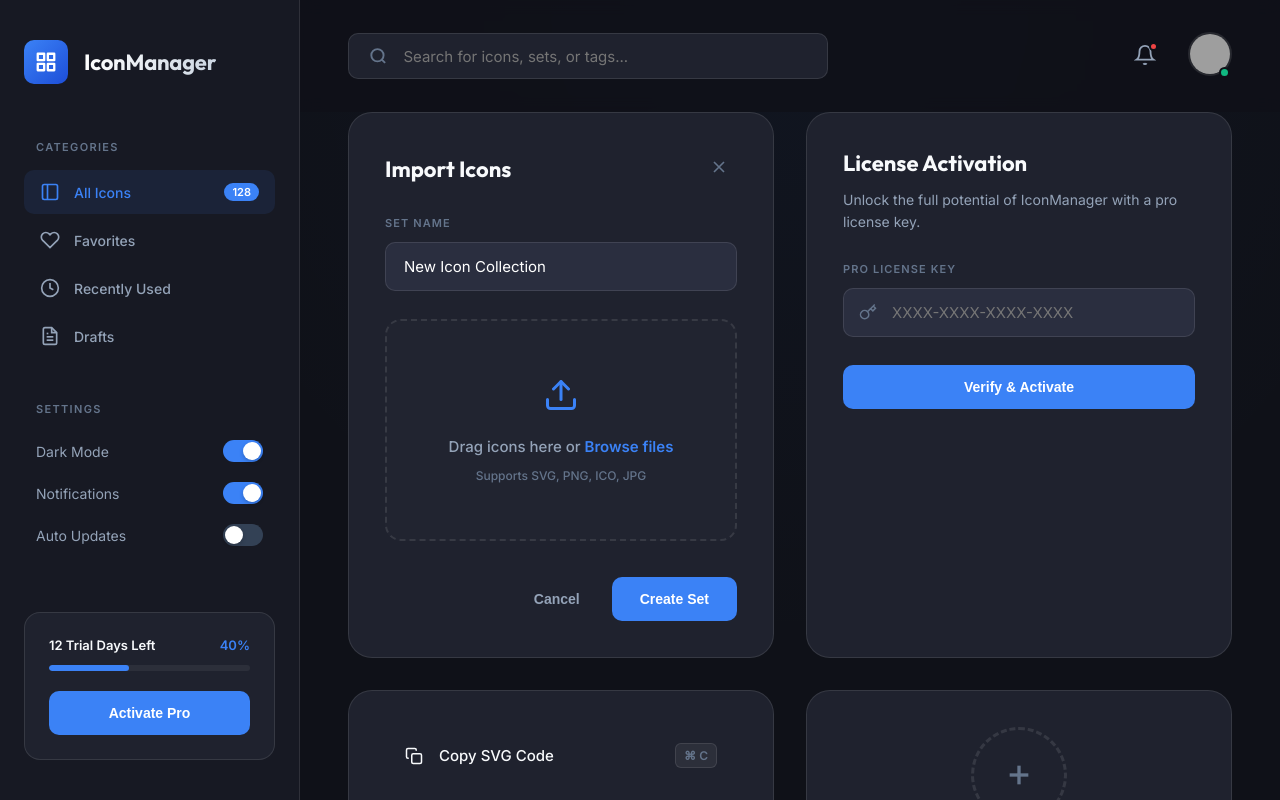
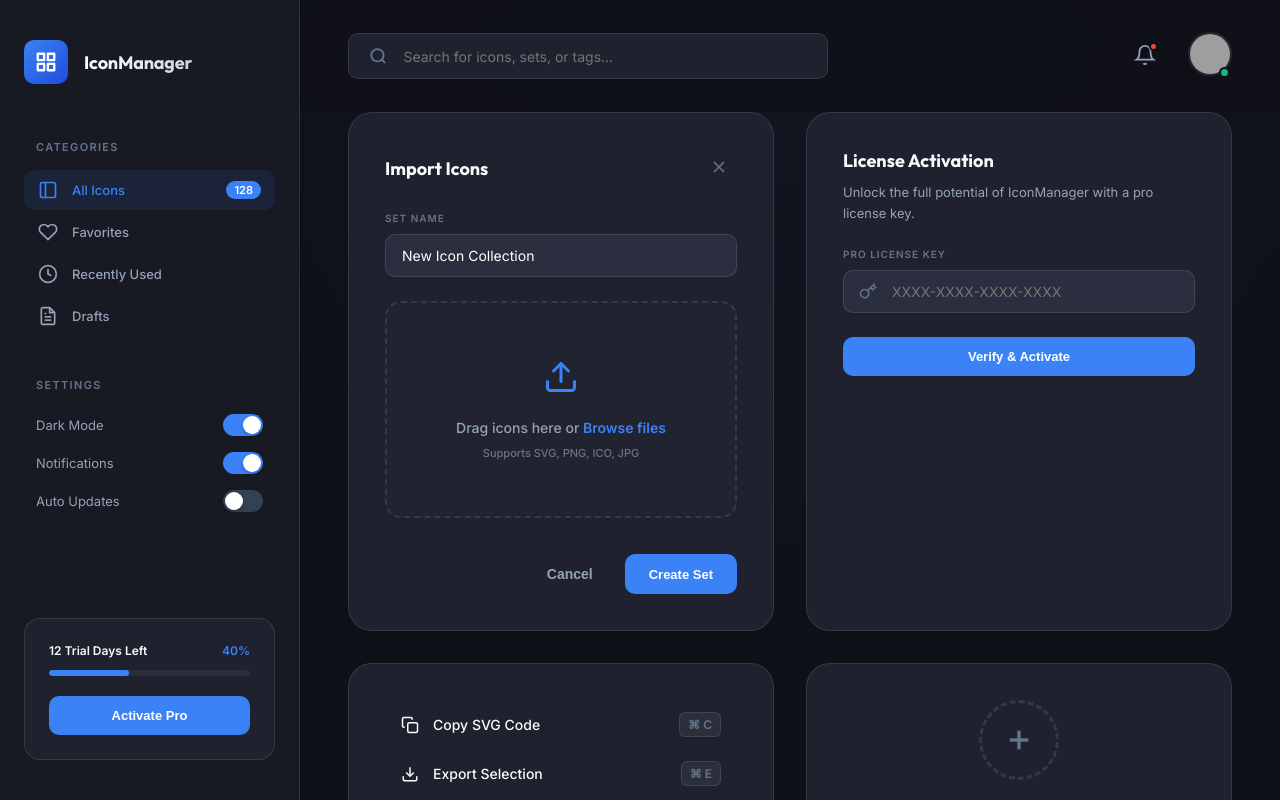
Before and after one commit to skdsam/rust-boilerplate, a website: page src/index.html in a window 1280 px wide. Drawn offline with Linux system fonts and the light colour scheme; grey boxes are pictures that could not be loaded.

Commit message:
Tighten typography: reduced font sizes for a more compact and professional expert UI

```diff
--- a/src/styles.css
+++ b/src/styles.css
@@ -85,7 +85,7 @@
 
 .brand-name {
   font-family: var(--font-header);
-  font-size: 22px;
+  font-size: 18px;
   font-weight: 700;
   letter-spacing: -0.01em;
   background: linear-gradient(to right, #fff, #cbd5e1);
@@ -115,14 +115,14 @@
   display: flex;
   justify-content: space-between;
   align-items: center;
-  padding: 12px 16px;
+  padding: 10px 14px;
   border-radius: var(--radius-sm);
   color: var(--text-secondary);
   cursor: pointer;
   transition: var(--transition);
-  font-size: 14px;
+  font-size: 13px;
   font-weight: 500;
-  margin-bottom: 4px;
+  margin-bottom: 2px;
 }
 
 .nav-item:hover {
@@ -160,8 +160,8 @@
   display: flex;
   justify-content: space-between;
   align-items: center;
-  padding: 8px 12px;
-  font-size: 14px;
+  padding: 6px 12px;
+  font-size: 13px;
   color: var(--text-secondary);
 }
 
@@ -185,8 +185,8 @@
 }
 
 .pro-header { display: flex; justify-content: space-between; margin-bottom: 12px; }
-.pro-title { font-size: 13px; font-weight: 700; color: var(--text-primary); }
-.pro-meta { font-size: 13px; color: var(--accent); font-weight: 700; }
+.pro-title { font-size: 12px; font-weight: 700; color: var(--text-primary); }
+.pro-meta { font-size: 12px; color: var(--accent); font-weight: 700; }
 
 .pro-progress { height: 6px; background: rgba(255,255,255,0.06); border-radius: 3px; overflow: hidden; margin-bottom: 20px; }
 .pro-bar { height: 100%; background: var(--accent); border-radius: 3px; }
@@ -229,7 +229,7 @@
 }
 
 .search-icon { color: var(--text-muted); }
-.search-box input { background: transparent; border: none; color: white; font-size: 15px; width: 100%; outline: none; font-family: var(--font-body); }
+.search-box input { background: transparent; border: none; color: white; font-size: 14px; width: 100%; outline: none; font-family: var(--font-body); }
 
 .header-actions { display: flex; align-items: center; gap: 28px; }
 .notif-btn { background: none; border: none; color: var(--text-secondary); cursor: pointer; position: relative; padding: 4px; }
@@ -260,14 +260,14 @@
 
 .u-card:hover { transform: translateY(-6px); border-color: var(--border-medium); }
 
-.u-card-header { display: flex; justify-content: space-between; align-items: center; margin-bottom: 28px; }
-.u-card-title { font-family: var(--font-header); font-size: 22px; font-weight: 700; margin: 0; }
+.u-card-header { display: flex; justify-content: space-between; align-items: center; margin-bottom: 24px; }
+.u-card-title { font-family: var(--font-header); font-size: 18px; font-weight: 700; margin: 0; }
 
-.u-card-description { font-size: 14px; color: var(--text-secondary); line-height: 1.6; margin: -16px 0 28px 0; }
+.u-card-description { font-size: 13px; color: var(--text-secondary); line-height: 1.6; margin: -14px 0 24px 0; }
 
-.u-form-field { margin-bottom: 28px; }
-.u-label { display: block; font-size: 11px; font-weight: 800; color: var(--text-muted); margin-bottom: 12px; letter-spacing: 0.1em; }
-.u-input { width: 100%; background: var(--bg-input); border: 1px solid var(--border-medium); border-radius: var(--radius-sm); padding: 14px 18px; color: white; font-size: 15px; font-family: var(--font-body); transition: var(--transition); }
+.u-form-field { margin-bottom: 24px; }
+.u-label { display: block; font-size: 10px; font-weight: 800; color: var(--text-muted); margin-bottom: 10px; letter-spacing: 0.1em; }
+.u-input { width: 100%; background: var(--bg-input); border: 1px solid var(--border-medium); border-radius: var(--radius-sm); padding: 12px 16px; color: white; font-size: 14px; font-family: var(--font-body); transition: var(--transition); }
 .u-input:focus { border-color: var(--accent); outline: none; background: var(--bg-card-hover); }
 
 .u-input-group { position: relative; }
@@ -286,9 +286,9 @@
 
 .u-dropzone:hover { border-color: var(--accent); background: var(--accent-soft); }
 .u-dropzone-icon { color: var(--accent); margin-bottom: 20px; }
-.u-dropzone-text { font-size: 15px; font-weight: 500; color: var(--text-secondary); }
+.u-dropzone-text { font-size: 14px; font-weight: 500; color: var(--text-secondary); }
 .u-highlight { color: var(--accent); font-weight: 700; }
-.u-dropzone-sub { display: block; margin-top: 12px; font-size: 12px; color: var(--text-muted); font-weight: 500; }
+.u-dropzone-sub { display: block; margin-top: 10px; font-size: 11px; color: var(--text-muted); font-weight: 500; }
 
 .u-card-footer { display: flex; justify-content: flex-end; gap: 20px; margin-top: 36px; }
 
@@ -297,10 +297,10 @@
   background: var(--accent);
   color: white;
   border: none;
-  padding: 14px 28px;
+  padding: 12px 24px;
   border-radius: var(--radius-sm);
   font-weight: 700;
-  font-size: 14px;
+  font-size: 13px;
   cursor: pointer;
   transition: var(--transition);
 }
@@ -318,9 +318,9 @@
 
 /* Menu List */
 .u-menu { list-style: none; }
-.u-menu-item { display: flex; justify-content: space-between; align-items: center; padding: 16px 20px; border-radius: var(--radius-sm); cursor: pointer; transition: var(--transition); }
+.u-menu-item { display: flex; justify-content: space-between; align-items: center; padding: 12px 16px; border-radius: var(--radius-sm); cursor: pointer; transition: var(--transition); }
 .u-menu-item:hover { background: var(--border-light); }
-.u-menu-left { display: flex; align-items: center; gap: 16px; font-size: 15px; font-weight: 500; }
+.u-menu-left { display: flex; align-items: center; gap: 14px; font-size: 14px; font-weight: 500; }
 .u-shortcut { font-family: var(--font-body); font-size: 12px; color: var(--text-muted); background: rgba(255,255,255,0.06); padding: 4px 8px; border-radius: 6px; font-weight: 600; border: 1px solid var(--border-medium); }
 .u-divider { height: 1px; background: var(--border-medium); margin: 12px 16px; }
 .danger { color: var(--danger); }
@@ -329,9 +329,9 @@
 /* Empty State */
 .empty-layout { display: flex; flex-direction: column; align-items: center; justify-content: center; text-align: center; }
 .u-empty-visual { margin-bottom: 36px; }
-.u-empty-dashed { width: 96px; height: 96px; border: 3px dashed var(--border-medium); border-radius: 50%; display: flex; align-items: center; justify-content: center; color: var(--text-muted); }
-.u-empty-title { font-family: var(--font-header); font-size: 24px; font-weight: 700; margin-bottom: 12px; }
-.u-empty-text { font-size: 15px; color: var(--text-secondary); line-height: 1.6; max-width: 320px; margin-bottom: 40px; }
+.u-empty-dashed { width: 80px; height: 80px; border: 3px dashed var(--border-medium); border-radius: 50%; display: flex; align-items: center; justify-content: center; color: var(--text-muted); }
+.u-empty-title { font-family: var(--font-header); font-size: 20px; font-weight: 700; margin-bottom: 10px; }
+.u-empty-text { font-size: 14px; color: var(--text-secondary); line-height: 1.6; max-width: 320px; margin-bottom: 32px; }
 
 .u-btn-icon { background: none; border: none; color: var(--text-muted); cursor: pointer; padding: 8px; border-radius: 50%; transition: var(--transition); }
 .u-btn-icon:hover { background: var(--border-light); color: var(--text-primary); }
```
